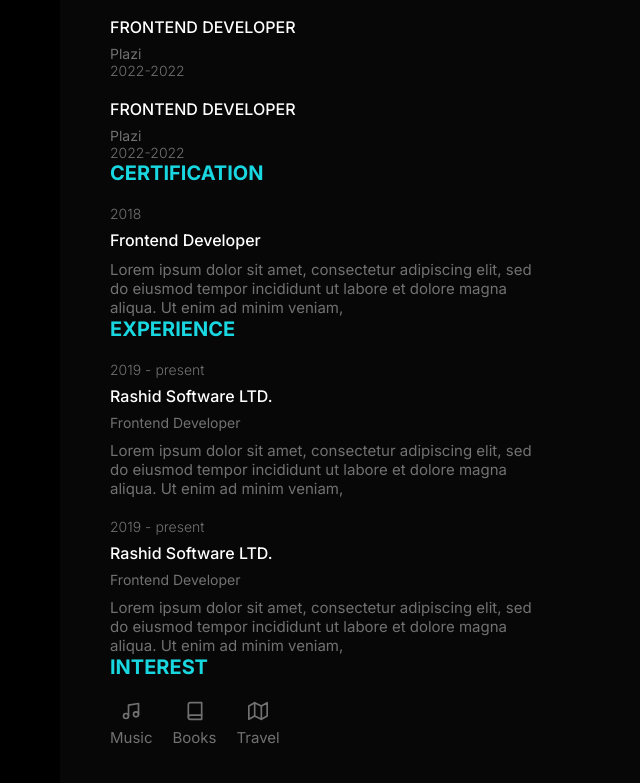
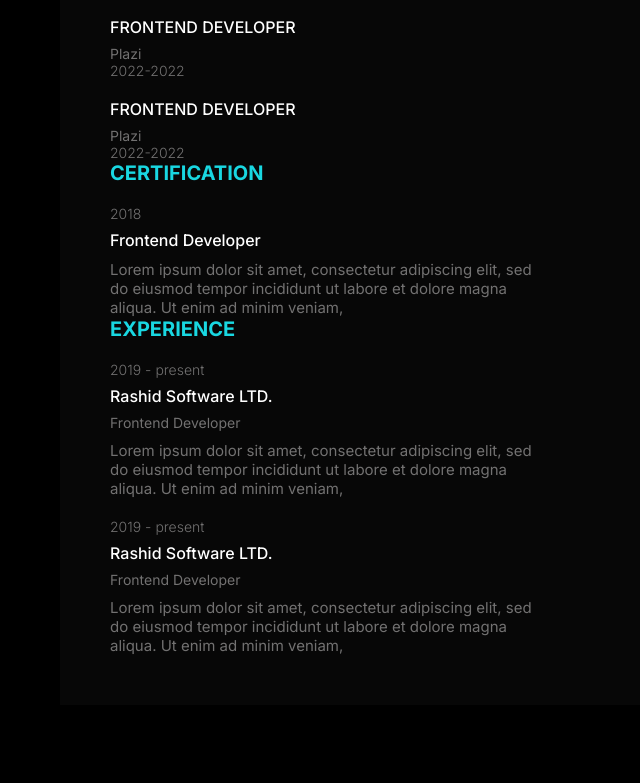
Before and after one commit to miguel-ardila/cv, a plain HTML site: page V2/index1.html in a window 1280 px wide. Shown: the part 967-1750 px from the top of the page, without its empty margins (80-720 px from the left). After the commit the page ends 1672 px from the top, so only its background shows below. Drawn offline with nearby package versions, Linux system fonts and the light colour scheme.

Commit message:
se elimino la seccion de temas relacionados

```diff
--- a/V2/index1.html
+++ b/V2/index1.html
@@ -109,26 +109,6 @@
                 </div>
             </div>
         </section>
-
-        <section id="interest">
-            <div class="interest">
-                <h2 class="title">Interest</h2>
-                <div class="interest_items">
-                    <div class="interest_item">
-                        <i data-feather="music"></i>
-                        <span>Music</span>
-                    </div>
-                    <div class="interest_item">
-                        <i data-feather="book"></i>
-                        <span>Books</span>
-                    </div>
-                    <div class="interest_item">
-                        <i data-feather="map"></i>
-                        <span>Travel</span>
-                    </div>
-                </div>
-            </div>
-        </section>
     </main>
 
     <footer>
```
